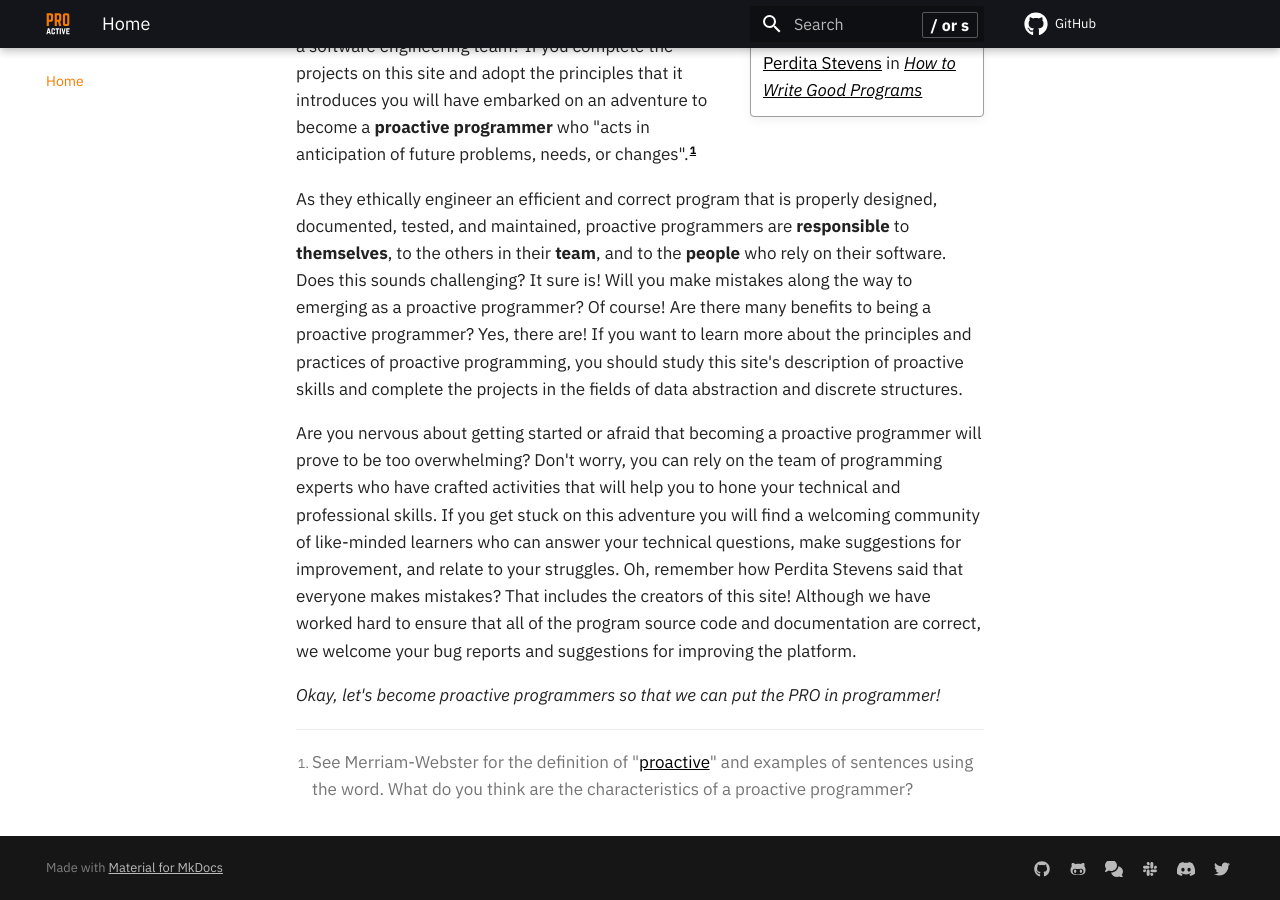
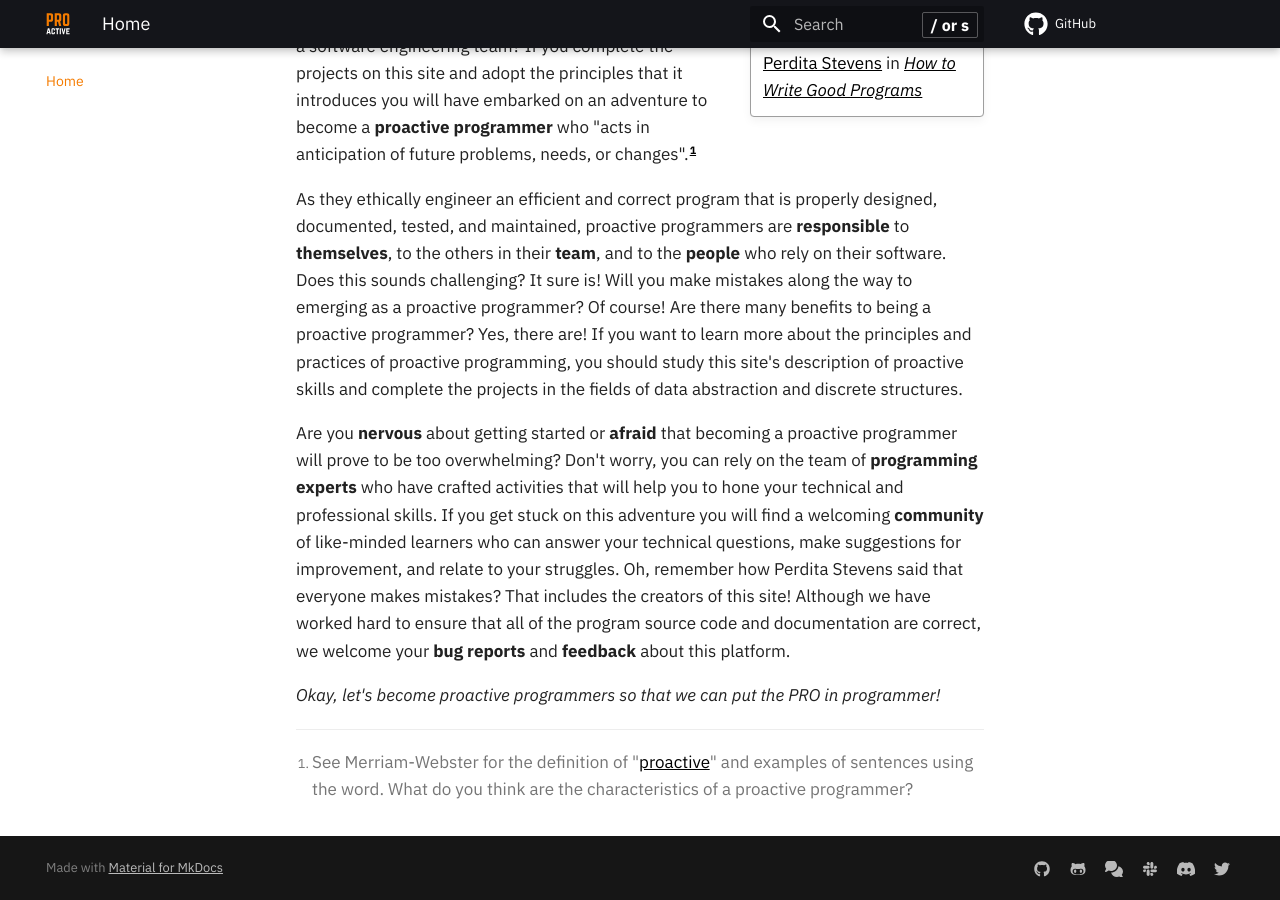
Before and after one commit to ProactiveProgrammers/www.proactiveprogrammers.com, an MkDocs documentation site: the page built from docs/index.md, in a window 1280 px wide and 900 px high, scrolled down 1046 px. Built offline with MkDocs 1.6.1 and Material for MkDocs 9.7.7, drawn with Linux system fonts in a browser that asks for light colours; comment, search, counter and statistics services are not loaded.

Commit message:
fix: Add some bolding highlights in the index.md.

```diff
--- a/docs/index.md
+++ b/docs/index.md
@@ -30,16 +30,16 @@ If you want to learn more about the principles and practices of proactive
 programming, you should study this site's description of proactive skills and
 complete the projects in the fields of data abstraction and discrete structures.
 
-Are you nervous about getting started or afraid that becoming a proactive
-programmer will prove to be too overwhelming? Don't worry, you can rely on the
-team of programming experts who have crafted activities that will help you to
-hone your technical and professional skills. If you get stuck on this adventure
-you will find a welcoming community of like-minded learners who can answer your
-technical questions, make suggestions for improvement, and relate to your
-struggles. Oh, remember how Perdita Stevens said that everyone makes mistakes?
-That includes the creators of this site! Although we have worked hard to ensure
-that all of the program source code and documentation are correct, we welcome
-your bug reports and suggestions for improving the platform.
+Are you **nervous** about getting started or **afraid** that becoming a
+proactive programmer will prove to be too overwhelming? Don't worry, you can
+rely on the team of **programming experts** who have crafted activities that
+will help you to hone your technical and professional skills. If you get stuck
+on this adventure you will find a welcoming **community** of like-minded learners
+who can answer your technical questions, make suggestions for improvement, and
+relate to your struggles. Oh, remember how Perdita Stevens said that everyone
+makes mistakes? That includes the creators of this site! Although we have worked
+hard to ensure that all of the program source code and documentation are
+correct, we welcome your **bug reports** and **feedback** about this platform.
 
 *Okay, let's become proactive programmers so that we can put the PRO in
 programmer!*
```
